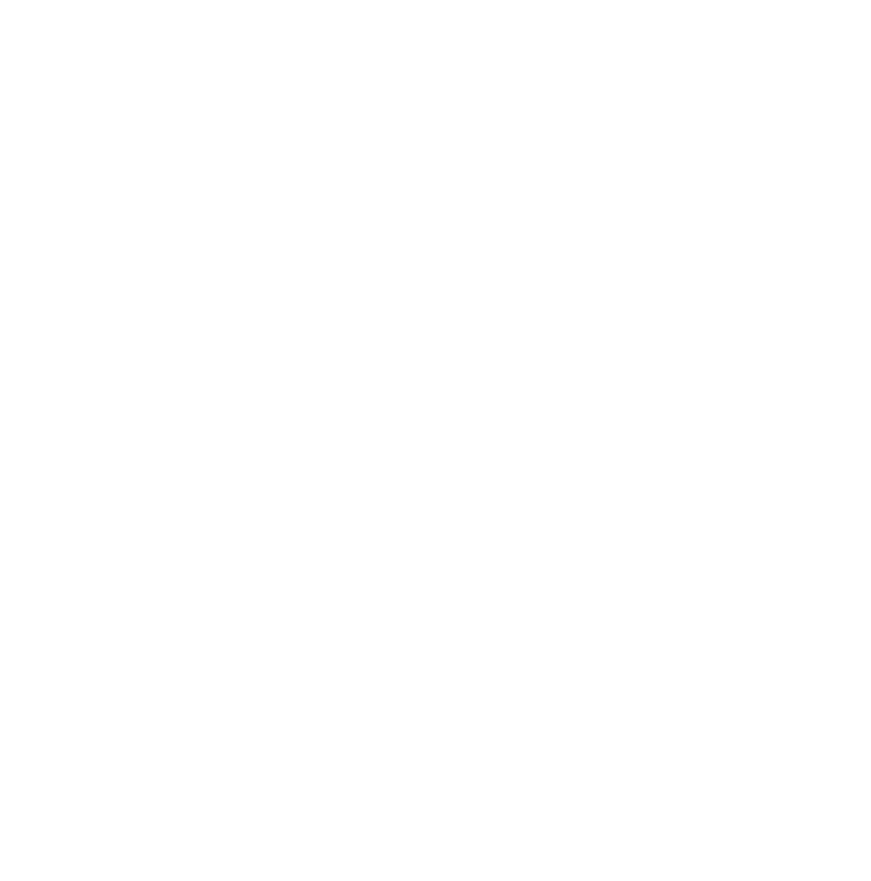
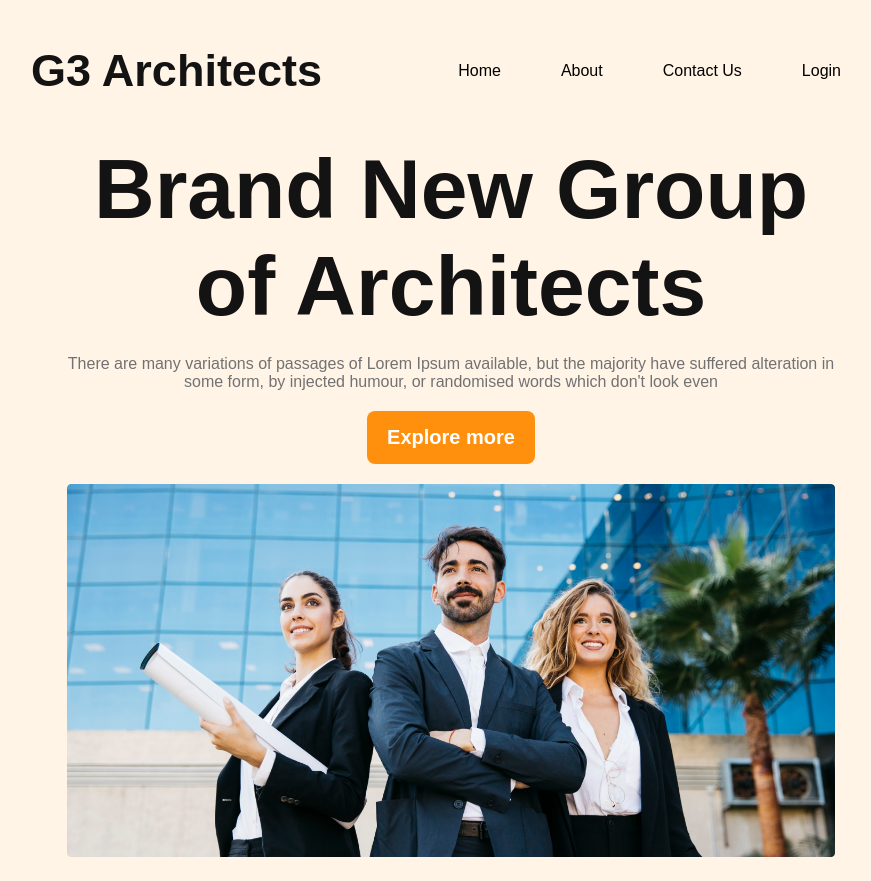
Before and after one commit to Biplob-Hossain-2023/G3-Architects, a plain HTML site: page index.html in a window 1280 px wide. Shown: the whole page, without its empty margins (189-1060 px from the left). Before the commit the page ends 800 px from the top, so only its background shows below. Drawn offline with Linux system fonts and the light colour scheme.

Commit message:
anner area finishid

```diff
--- a/asstes/style.css
+++ b/asstes/style.css
@@ -0,0 +1,89 @@
+*{
+    margin:0px;
+    padding: 0;
+    font-family: 'Lato', sans-serif;
+    font-family: 'Poppins', sans-serif;
+    font-family: 'Work Sans', sans-serif;
+
+}
+@import url('https://fonts.googleapis.com/css2?family=Lato:wght@400;700&family=Poppins:wght@400;500;700&family=Work+Sans&display=swap');
+
+/* Common css */
+a{
+    text-decoration: none;
+
+}
+ul{
+    list-style: none;
+    text-transform: capitalize;
+}
+.bg-color{
+    background: rgba(255, 144, 14, 0.10);
+}
+.banner-img{
+    width: 100%;
+}
+.btn-primery{
+    color: #FFF;
+    font-size: 20px;
+    font-weight: 600;
+    padding: 15px 20px;
+    border-radius: 8px;
+    background: #FF900E;
+    border: none;
+}
+/* Header Area */
+.nav-container{
+    display: flex;
+    align-items: center;
+    justify-content: space-between;
+    padding: 30px 220px;
+}
+.logo h3{
+    color: #131313;
+    font-size: 45px;
+    font-weight: 700;
+    line-height: normal;
+}
+.menu ul{
+    display: flex;
+
+}
+.menu ul li{
+    padding: 30px;
+    cursor: pointer;
+}
+.menu ul li a{
+    color:#424242;
+    font-size: 18px;
+    font-weight: 500;
+
+}
+/* Banner Area  */
+.banner-container{
+
+}
+.banner-title{
+    max-width: 768px;
+    margin: 0 auto;
+}
+.banner-title{
+    text-align: center;
+}
+.banner-text{
+    color:#131313;
+    font-size: 84px;
+    font-weight: 700;
+    padding-bottom: 20px;
+
+}
+.banner-discribtion{
+    color: #727272;
+    font-size: 16px;
+    font-weight: 400;
+    padding-bottom: 20px;
+}
+.banner-img{
+    padding-top: 20px;
+    padding-bottom: 20px;
+}
--- a/index.html
+++ b/index.html
@@ -7,6 +7,37 @@
     <link rel="stylesheet" href="/asstes/style.css">
 </head>
 <body>
+<header class="bg-color">
+    <nav class="nav-container">
+        <div class="logo">
+            <h3>G3 Architects</h3>
+        </div>
+        <div class="menu">
+          <ul>
+            <li><a href=""></a>home</li>
+            <li><a href=""></a>about</li>
+            <li><a href=""></a>contact us</li>
+            <li><a href=""></a>login</li>
+          </ul>
+        </div>
+    </nav>
+    <!-- Banner Area -->
+    <div class="banner-container">
+        <div class="banner-title">
+            <h3 class="banner-text">
+                Brand New
+                    Group of Architects
+            </h3>
+            <p class="banner-discribtion">
+                There are many variations of passages of Lorem Ipsum available, but the majority have suffered alteration in some form, by injected humour, or randomised words which don't look even
+            </p>
+            <button class="btn-primery">Explore more</button>
+            <img class="banner-img" src="/asstes/images/banner.png" alt="">
+            </div>
 
+    </div>
+</header>
+<main></main>
+<footer></footer>
 </body>
 </html>
```
